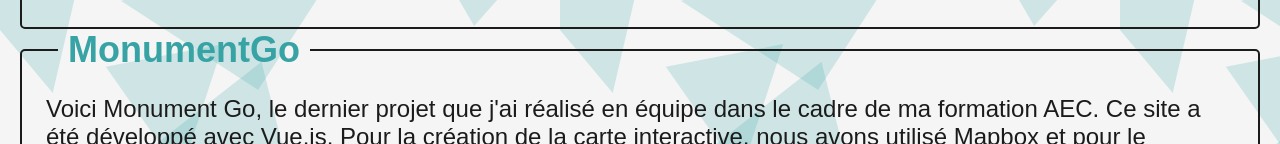
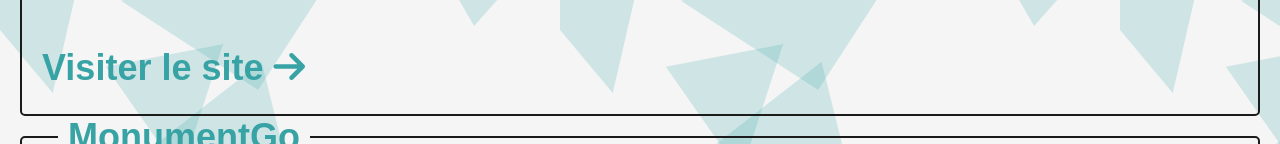
Before and after one commit to LeandreWeb/LeandreWeb.github.io, a plain HTML site: page index.html in a window 1280 px wide. Shown: the part 2069-2213 px from the top of the page. Drawn offline with Linux system fonts and the light colour scheme; a web font is replaced by a local one.

Commit message:
Ajout lien vers F1web Project

```diff
--- a/index.html
+++ b/index.html
@@ -237,6 +237,9 @@
                 </div>
               </div>
             </div>
+            <a href="https://f1webproject.com" class="website" target="_blank"
+            >Visiter le site <span><i class="fa-solid fa-arrow-right"></i></span
+          ></a>
           </fieldset>
           <fieldset>
             <legend>MonumentGo</legend>
--- a/style.css
+++ b/style.css
@@ -451,6 +451,27 @@
 .site-description {
   padding: 1em;
   font-size: 2.4rem;
+}
+
+.website{
+  display: inline-block;
+  font-size: 3.6rem;
+  text-decoration: none;
+  text-align: right;
+  margin: 2rem;
+  color: var(--accent);
+  font-weight: 800;
+}
+.website::after{
+  display: block;
+  width: 0%;
+  height: .5rem;
+  background-color: var(--accent);
+  content: "";
+  transition: .5s;
+}
+.website:hover::after{
+  width: 100%;
 }
 
 /* Pop-up video */
```
Also changed, not shown: projets.html (+3 -0 lines).
